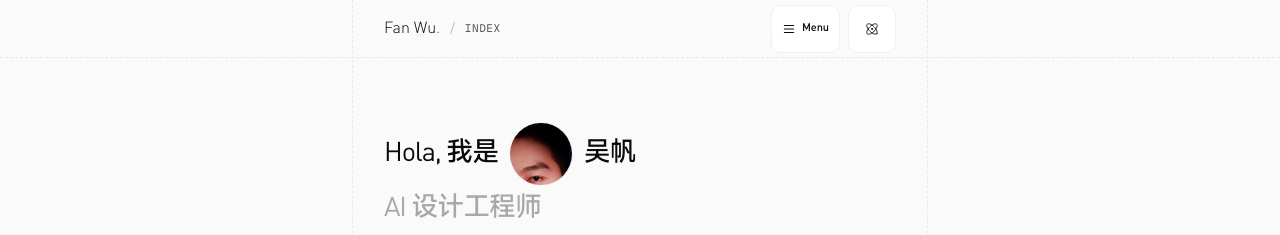
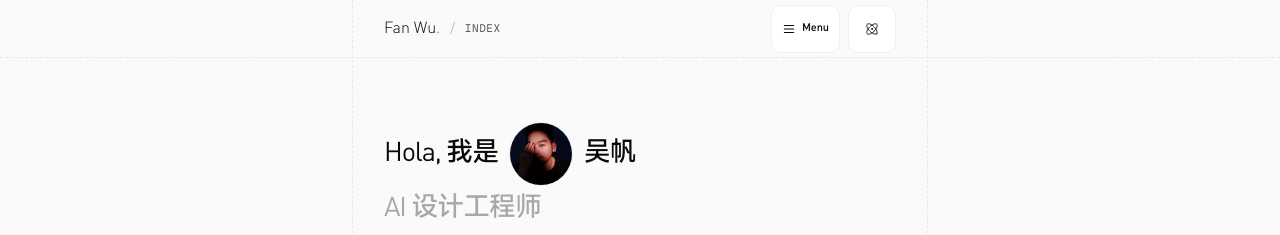
Before and after one commit to lunch19930101-bot/wufan-resume, a Next.js app: page / in a window 1280 px wide. Shown: the top 235 px of the page. Built offline with nearby package versions, Linux system fonts and the light colour scheme.

Commit message:
首页头像换为 Frame 2 头像框图（2000² 透明底等比缩至 100×100），版本号升至 v=20260829 破缓存

```diff
--- a/components/sections/Hero.tsx
+++ b/components/sections/Hero.tsx
@@ -80,8 +80,8 @@ function renderBold(text: string) {
 
 /**
  * Inline 头像 —— atom63 H1 中 32×32 圆形头像
- * 用户 2026-08-28 提供肖像照 MR2A7999.JPG（3648×5472），
- * 脸部方裁 1150px 缩至 120×120 自托管（public/images/avatar.png），object-cover 圆形裁剪
+ * 用户 2026-08-28 提供头像框图 Frame 2.png（2000×2000 透明底），
+ * 等比缩至 100×100 自托管（public/images/avatar.png），object-cover 圆形裁剪
  */
 function InlineAvatar() {
   return (
@@ -90,7 +90,7 @@ function InlineAvatar() {
       aria-hidden
     >
       <img
-        src={withBasePath('/images/avatar.png?v=20260828')}
+        src={withBasePath('/images/avatar.png?v=20260829')}
         alt=""
         className="absolute inset-0 size-full object-cover"
       />
```
Also changed, not shown: public/images/avatar.png.
